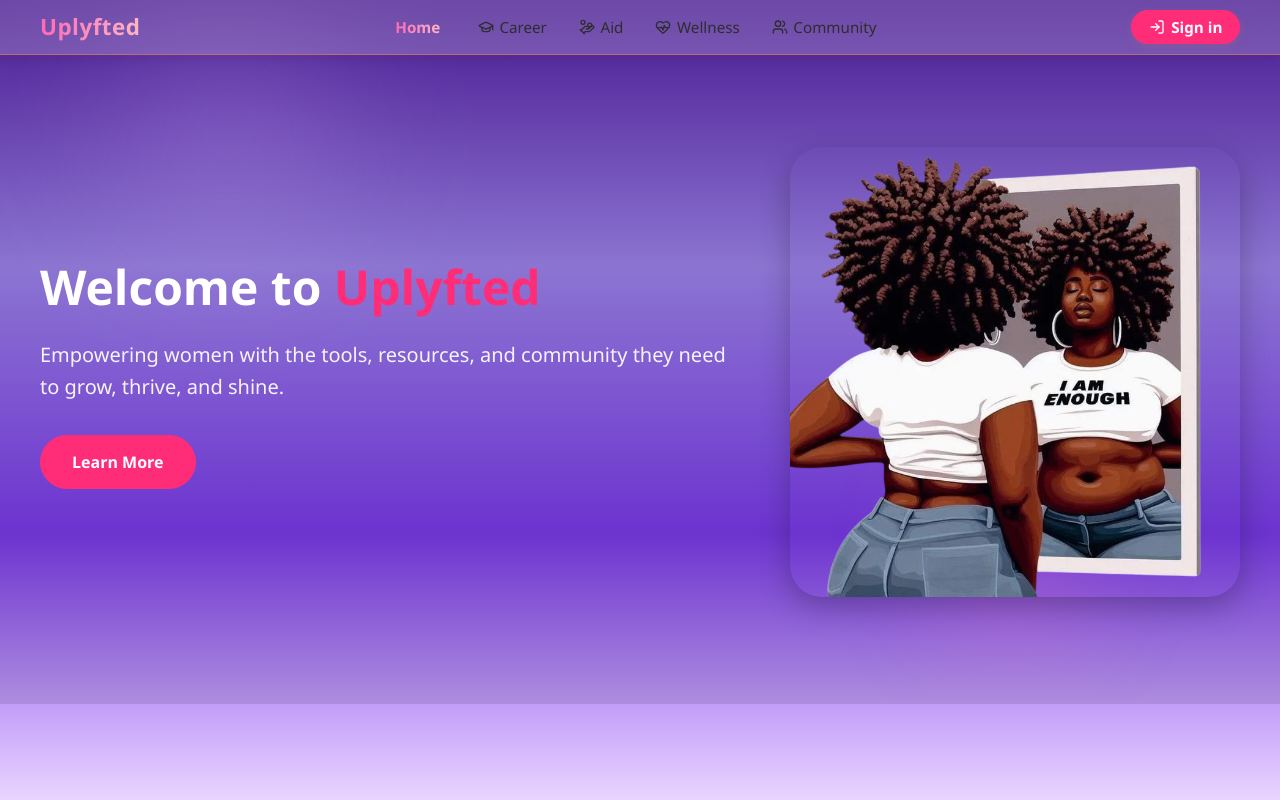
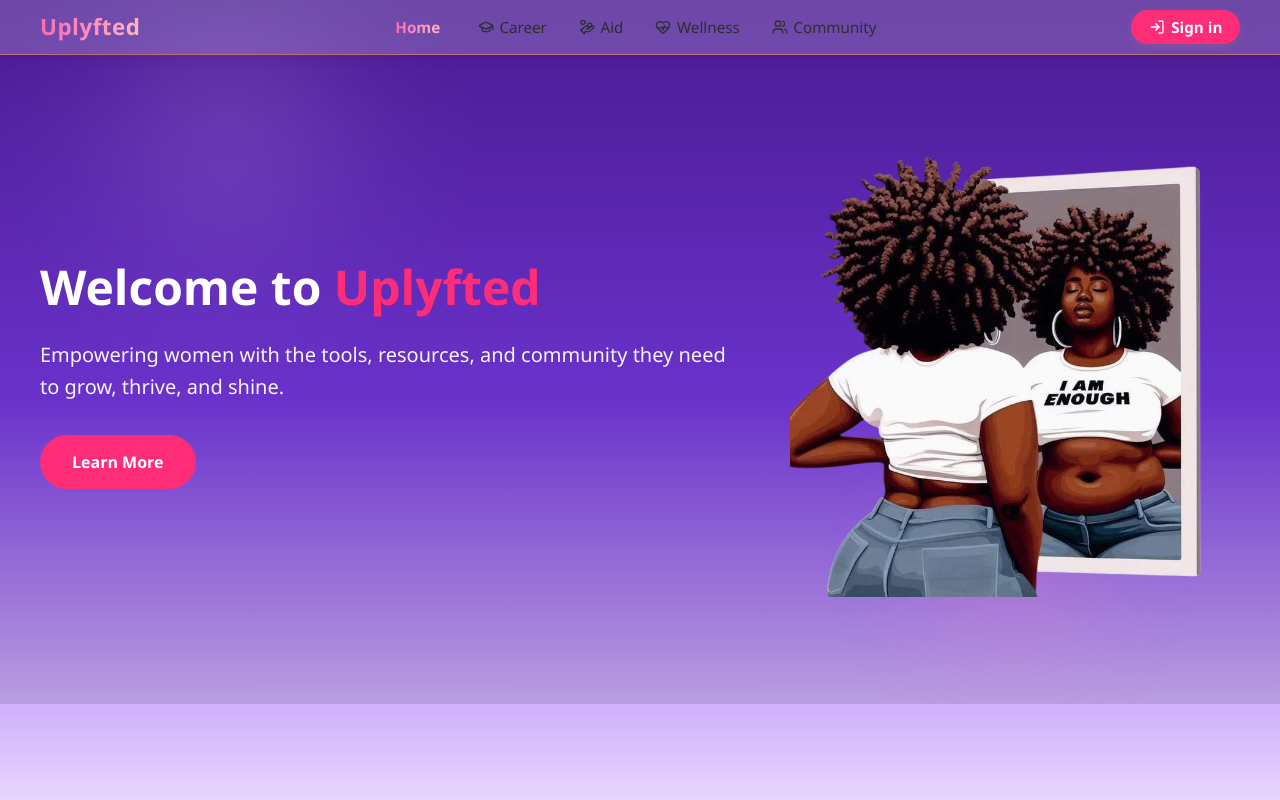
Before and after one commit to Sparshar-Njuguna/UPLYFTED, a React (Vite) app: page / in a window 1280 px wide. Shown: the top 800 px of the page. Built offline with nearby package versions, Linux system fonts and the light colour scheme.

Commit message:
Changed the background in Home.css

```diff
--- a/src/styles/Home.css
+++ b/src/styles/Home.css
@@ -2,8 +2,7 @@
 body {
   background: linear-gradient(
     to bottom,
-    #5b21b6,   /* deep violet */
-    #a78bfa,   /* lavender */
+    #5b21b6,   /* deep violet */   /* lavender */
     #7c3aed,   /* vibrant mid */
     #e9d5ff    /* pastel lilac */
   );
@@ -92,8 +91,8 @@ body {
   flex: 1;
   max-width: 450px;
   width: 100%;
-  border-radius: 2rem;
-  box-shadow: 0 10px 30px rgba(0, 0, 0, 0.25);
+  /* border-radius: 2rem;
+  box-shadow: 0 10px 30px rgba(0, 0, 0, 0.25); */
   object-fit: cover;
   margin-top: 40px;
 }
```
